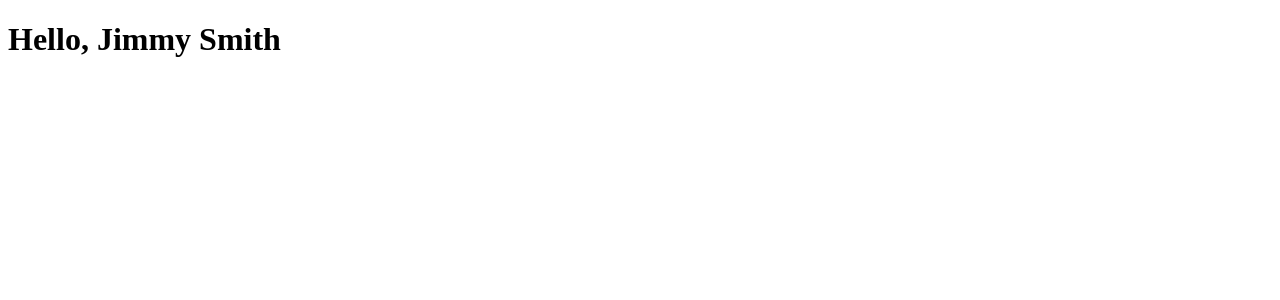
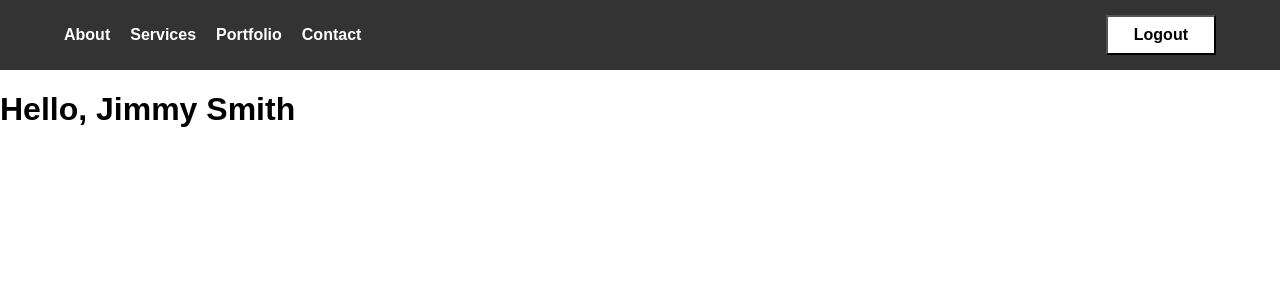
Before and after one commit to O-Will-O/180Final, a Flask app: page / in a window 1280 px wide. Shown: the top 300 px of the page. Run offline with Flask 3, Linux system fonts and the light colour scheme; a user stored in the database is signed in; some libraries are stand-ins or nearby versions.

Commit message:
base.html stuff

```diff
--- a/Templates/base.html
+++ b/Templates/base.html
@@ -3,9 +3,27 @@
 <head>
     <meta charset="UTF-8">
     <meta name="viewport" content="width=device-width, initial-scale=1.0">
+    <link rel="stylesheet" href="../static/styles.css">
     <title>Document</title>
 </head>
 <body>
+    <header>
+        <nav>
+          <div class="container">
+            <ul class="menu">
+              <li><a href="about.html">About</a></li>
+              <li><a href="services.html">Services</a></li>
+              <li><a href="portfolio.html">Portfolio</a></li>
+              <li><a href="contact.html">Contact</a></li>
+            </ul>
+            <div class="logout">
+                <button class="barItem input">
+                    <a href="/logout" class="Lbtn">Logout</a>
+                  </button>
+            </div>
+          </div>
+        </nav>
+      </header>
     {% block body %}
     {% endblock %}
 </body>
--- a/main.py
+++ b/main.py
@@ -60,7 +60,7 @@ def logout():
 
 @app.route('/signup', methods=['GET', 'POST'])
 def signup():
-    msg = ''
+    return render_template('signup.html')
 
 if __name__ == '__main__':
     app.run(debug=True)
--- a/static/styles.css
+++ b/static/styles.css
@@ -0,0 +1,67 @@
+/* styles.css */
+body {
+    margin: 0;
+    font-family: Arial, sans-serif;
+  }
+
+  header {
+    background-color: #333;
+    color: #fff;
+    padding: 10px 0;
+  }
+
+  .container {
+    display: flex;
+    justify-content: space-between;
+    align-items: center;
+    max-width: 90vw;
+    margin: 0 auto;
+    padding: 0 20px;
+    height: 50px;
+  }
+
+
+  .menu {
+    list-style-type: none;
+    margin: 0;
+    padding: 0;
+    display: flex;
+  }
+
+  .menu li {
+    margin-right: 20px;
+  }
+
+  .menu li:last-child {
+    margin-right: 0;
+  }
+
+  .menu li a {
+    color: #fff;
+    text-decoration: none;
+    font-size: 16px;
+    font-weight: bold;
+  }
+
+  .menu li a:hover {
+    color: #ffd700; /* Change color on hover */
+  }
+
+.barItem {
+    height: 40px;
+    background-color: #fff;
+    border-style: outset;
+}
+
+.barItem:hover {
+    background-color: #dfdfdf;
+    border-style: inset;
+}
+
+.Lbtn {
+    color: black;
+    text-decoration: none;
+    font-size: 16px;
+    font-weight: bold;
+    margin: 20px;
+}
```
Also changed, not shown: Templates/signup.html (+1 -6 lines).
